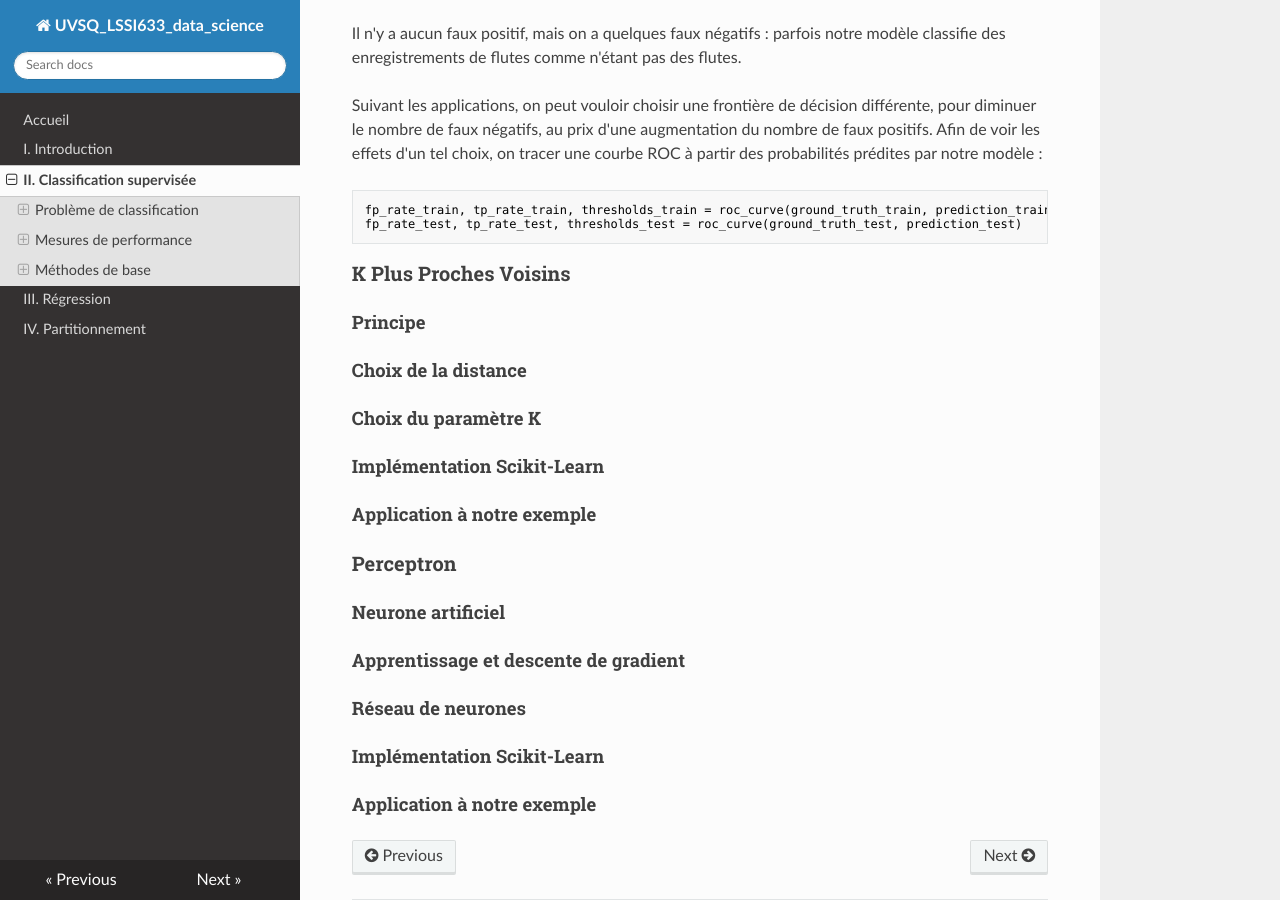
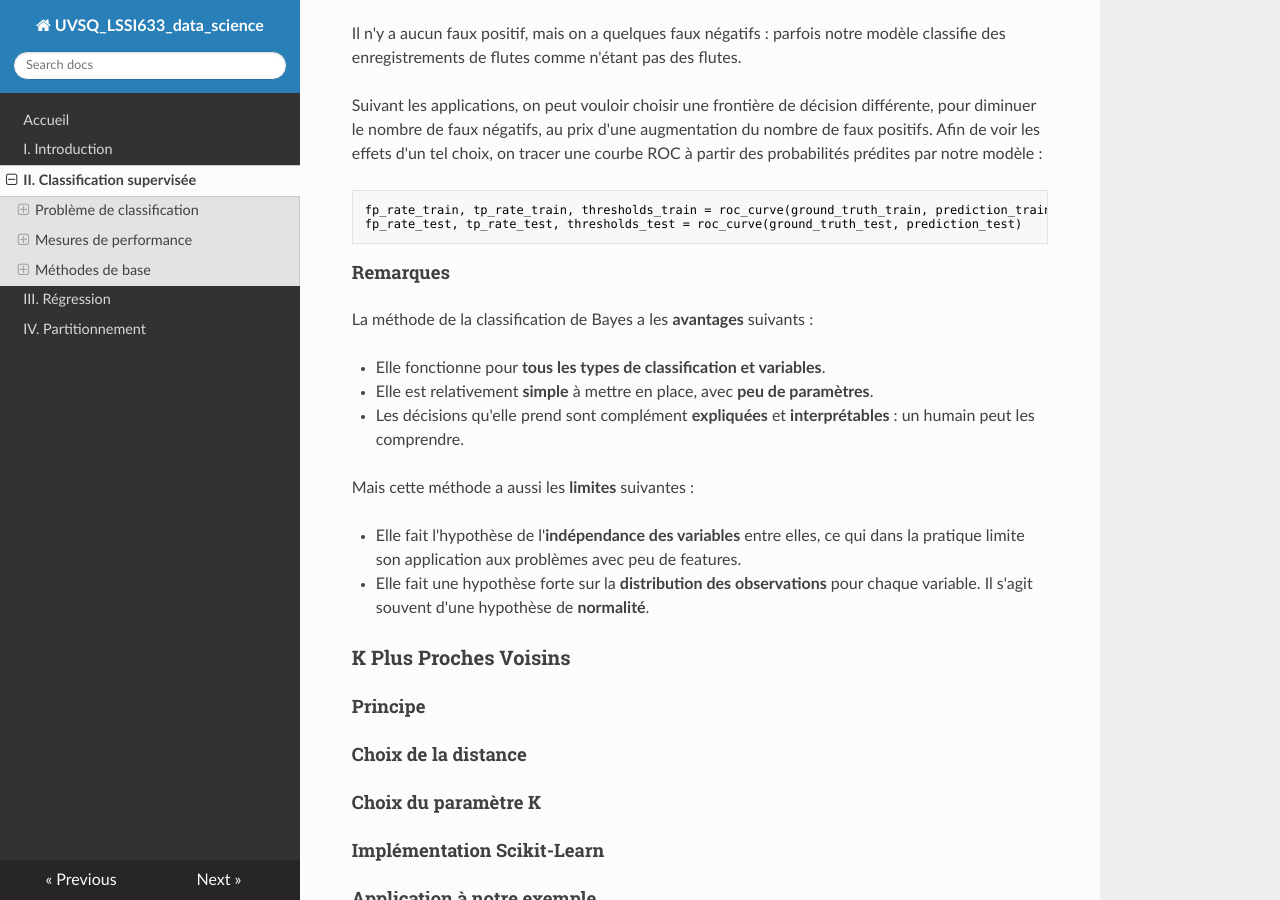
Before and after one commit to NicOudart/UVSQ_LSSI633_data_science, an MkDocs documentation site: the page built from docs/Chap2_Classification_supervisee.md, in a window 1280 px wide and 900 px high, scrolled down 15955 px. Built offline with MkDocs 1.6.1, drawn with Linux system fonts in a browser that asks for light colours; nearby versions of some CDN libraries.

Commit message:
-Progress on Chapter 2.

```diff
--- a/docs/Chap2_Classification_supervisee.md
+++ b/docs/Chap2_Classification_supervisee.md
@@ -506,6 +506,22 @@ fp_rate_train, tp_rate_train, thresholds_train = roc_curve(ground_truth_train, p
 fp_rate_test, tp_rate_test, thresholds_test = roc_curve(ground_truth_test, prediction_test)
 ~~~
 
+#### Remarques
+
+La méthode de la classification de Bayes a les **avantages** suivants :
+
+* Elle fonctionne pour **tous les types de classification et variables**.
+
+* Elle est relativement **simple** à mettre en place, avec **peu de paramètres**.
+
+* Les décisions qu'elle prend sont complément **expliquées** et **interprétables** : un humain peut les comprendre.
+
+Mais cette méthode a aussi les **limites** suivantes :
+
+* Elle fait l'hypothèse de l'**indépendance des variables** entre elles, ce qui dans la pratique limite son application aux problèmes avec peu de features.
+
+* Elle fait une hypothèse forte sur la **distribution des observations** pour chaque variable. Il s'agit souvent d'une hypothèse de **normalité**.
+
 ### K Plus Proches Voisins
 
 #### Principe
```
